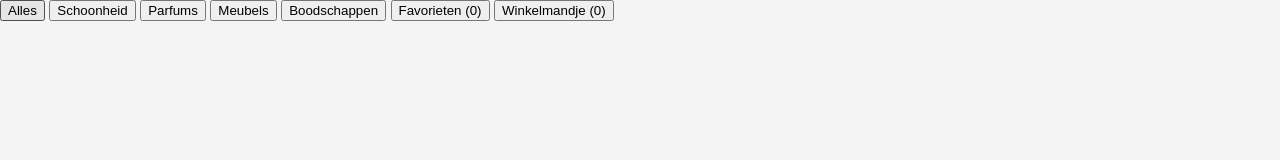
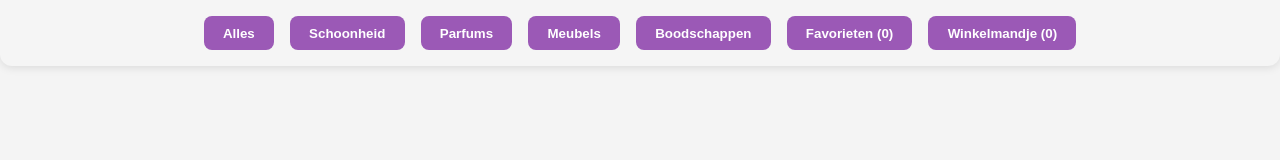
Before and after one commit to Wiamxb/Marketplace, a plain HTML site: page Marketplace/index.html in a window 1280 px wide. Drawn offline with Linux system fonts and the light colour scheme; no server answers.

Commit message:
"Navigatiebalk"

```diff
--- a/Marketplace/src/style.css
+++ b/Marketplace/src/style.css
@@ -11,3 +11,33 @@ h1 {
   margin-top: 20px;
   color: #333;
 }
+/*Navigatiebalk*/
+nav {
+  display: flex;
+  justify-content: center;
+  align-items: center;
+  position: sticky;
+  top: 0;
+  background-color: #f5f5f5;
+  padding: 1rem 2rem;
+  margin-bottom: 1rem;
+  border-radius: 0 0 12px 12px;
+  box-shadow: 0 2px 8px rgba(0, 0, 0, 0.1);
+  z-index: 1000;
+}
+
+nav button {
+  background-color: #9b59b6;
+  color: white;
+  border: none;
+  padding: 0.6rem 1.2rem;
+  border-radius: 8px;
+  margin: 0 0.5rem;
+  cursor: pointer;
+  transition: background-color 0.3s;
+  font-weight: bold;
+}
+
+nav button:hover {
+  background-color: #0077e6;
+}
```
